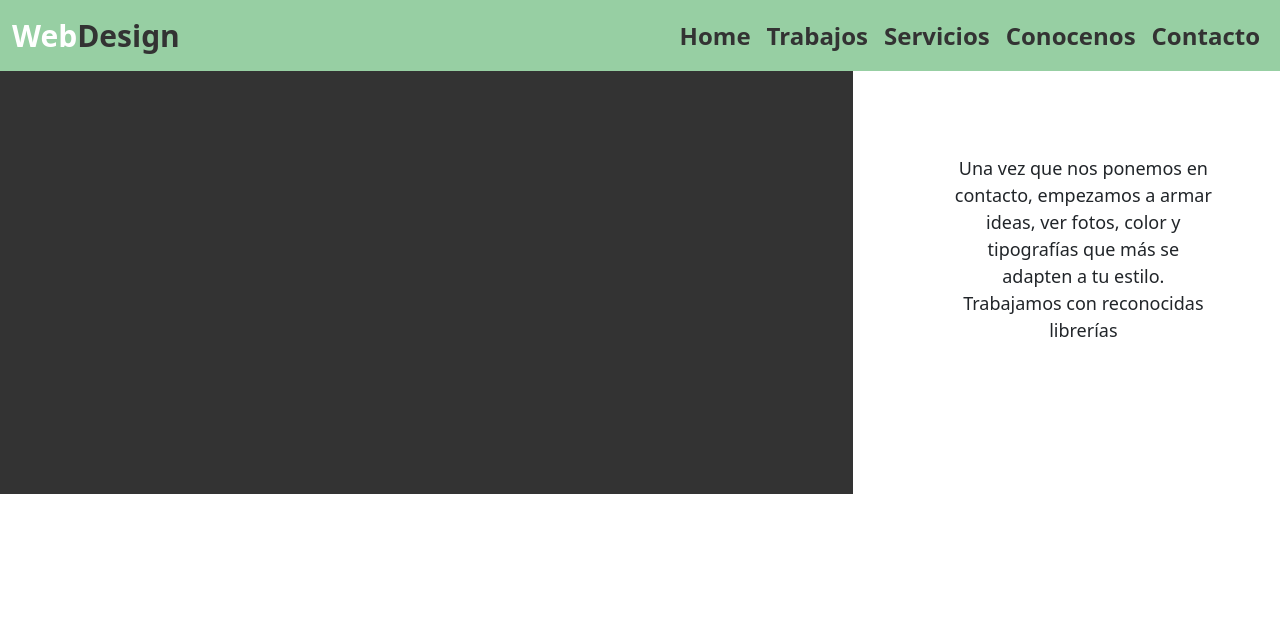
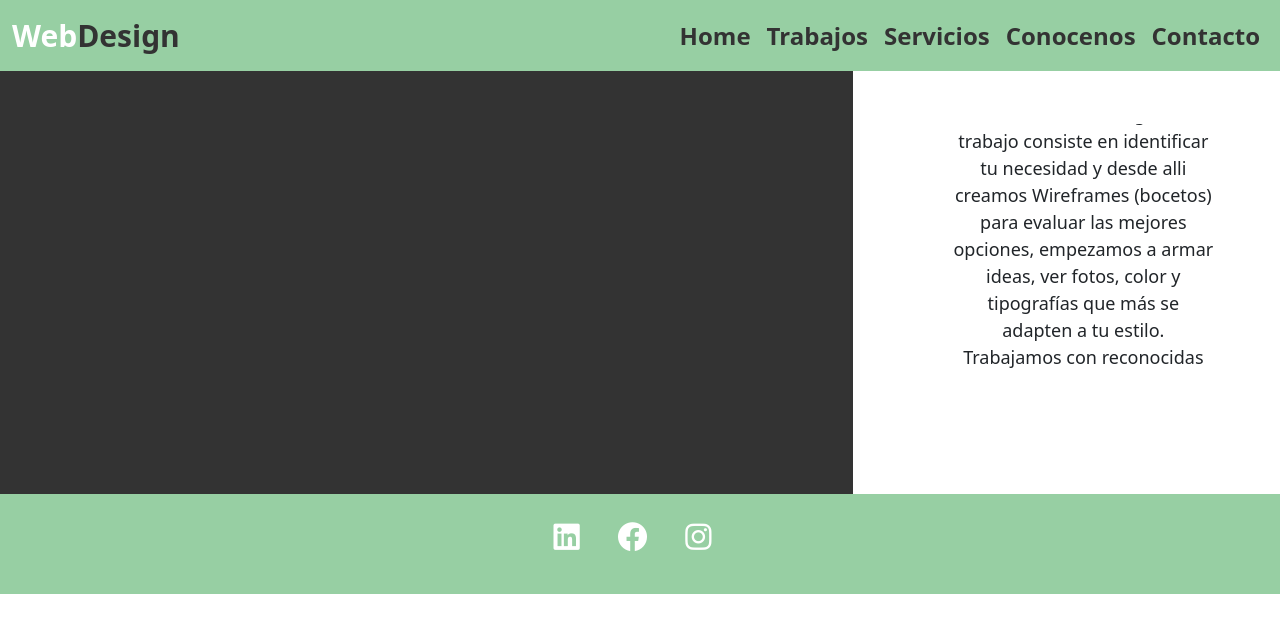
Before and after one commit to inestp/PF-TolosaPaz, a website: page pages/conocenos.html in a window 1280 px wide. Drawn offline with nearby package versions, Linux system fonts and the light colour scheme.

Commit message:
modifique el html de conocenos.html

```diff
--- a/pages/conocenos.html
+++ b/pages/conocenos.html
@@ -49,10 +49,27 @@
     <div class="row">
         <div class="nizq col-md-8"></div>
         <div class="nder col-md-4">
-        <p>Una vez que nos ponemos en contacto, empezamos a armar ideas, ver fotos, color y tipografías que más se adapten a tu estilo. Trabajamos con reconocidas librerías</p>
+        <p>Nuestra metodología de trabajo consiste en identificar tu necesidad y desde alli creamos Wireframes (bocetos) para evaluar las mejores opciones, empezamos a armar ideas, ver fotos, color y tipografías que más se adapten a tu estilo. Trabajamos con reconocidas librerías</p>
     </div>
     </div>
 </div>
+
+<footer>
+    <div class="redes">
+        <a href="">
+            <i class="fa-brands fa-linkedin"></i>
+        </a>
+        <a href="">
+        <i class="fa-brands fa-facebook"></i>
+        </a>
+
+        <a href="">
+        <i class="fa-brands fa-instagram"></i>
+
+        </a>
+
+    </div>
+    </footer>
 
 <script src="https://cdn.jsdelivr.net/npm/@popperjs/core@2.10.2/dist/umd/popper.min.js" integrity="sha384-7+zCNj/IqJ95wo16oMtfsKbZ9ccEh31eOz1HGyDuCQ6wgnyJNSYdrPa03rtR1zdB" crossorigin="anonymous"></script>
 <script src="https://cdn.jsdelivr.net/npm/bootstrap@5.1.3/dist/js/bootstrap.min.js" integrity="sha384-QJHtvGhmr9XOIpI6YVutG+2QOK9T+ZnN4kzFN1RtK3zEFEIsxhlmWl5/YESvpZ13" crossorigin="anonymous"></script>
```
